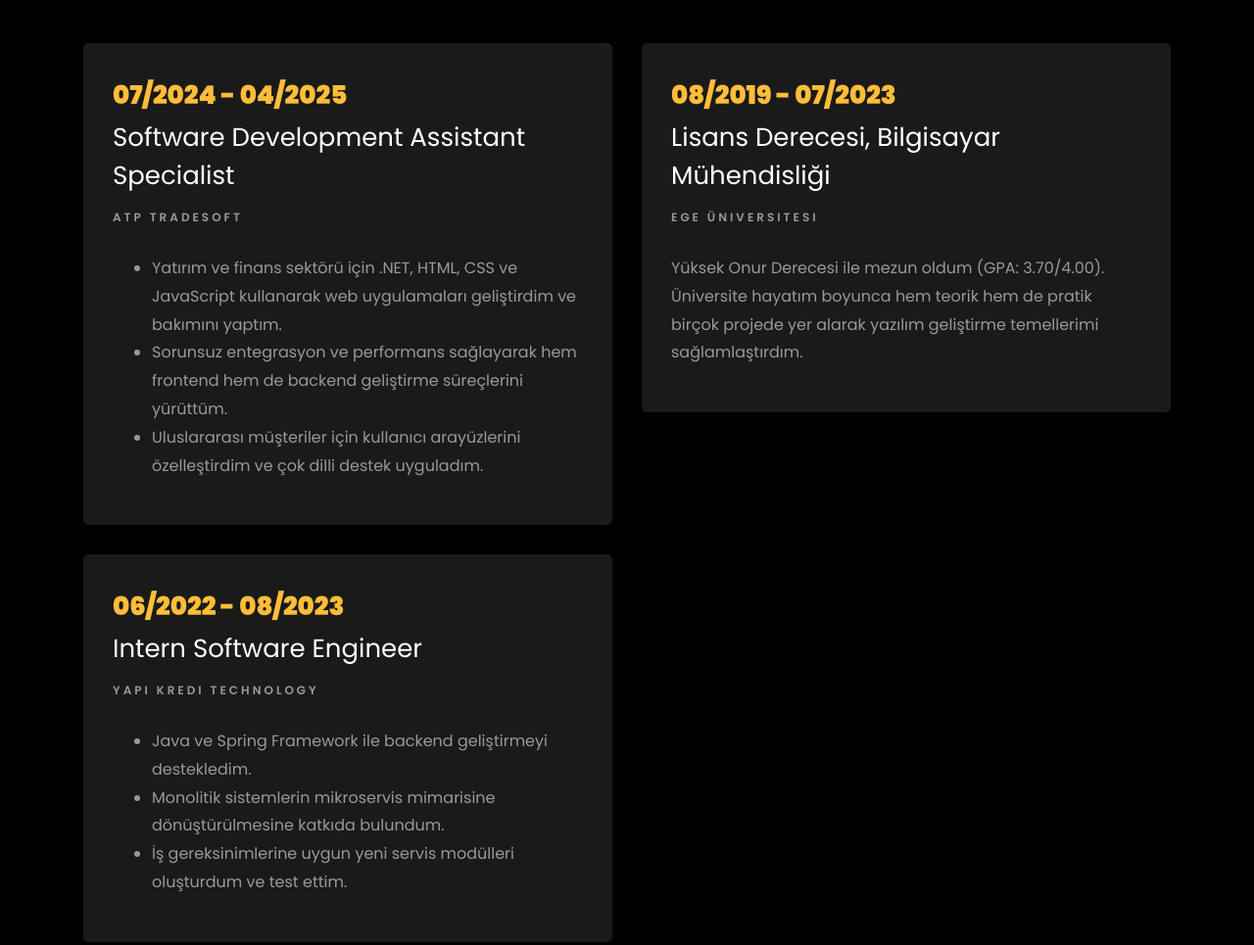
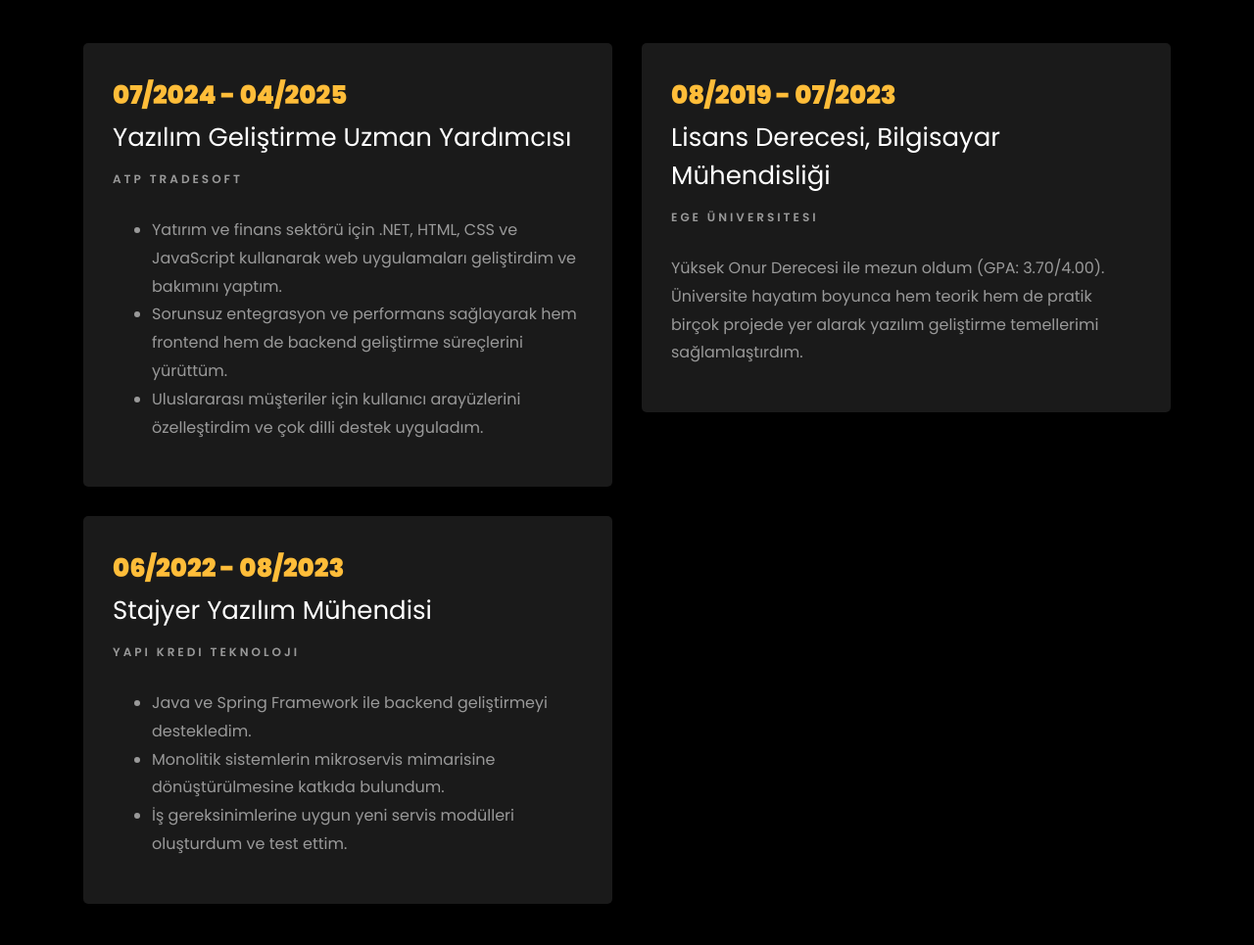
Before and after one commit to ersinelmas/ersinelmas.github.io, a plain HTML site: page index.html in a window 1280 px wide. Shown: the part 1760-2725 px from the top of the page at 98% size. Drawn offline with Linux system fonts and the light colour scheme; files whose address does not match are found by name.

Commit message:
Update text styles and translations in index.html

```diff
--- a/index.html
+++ b/index.html
@@ -48,7 +48,7 @@
                 <div class="col-md-12 ftco-animate text-center">
                     <div class="text">
                         <span class="subheading">Yazılım Geliştirici & Full-Stack Developer</span>
-                        <h1 class="mb-4 mt-3">Ersin Elmas</h1>
+                        <h1 class="mb-4" style="text-transform: none;">Ersin Elmas</h1>
                         <p class="mb-4" style="text-transform: none;">Java, Spring, .NET ve React gibi modern teknolojilerle verimli, ölçeklenebilir ve kullanıcı odaklı web uygulamaları geliştiriyorum.</p>
                         <p><a href="#contact-section" class="btn btn-primary py-3 px-4" style="text-transform: none;">İletişime Geç</a>
                            <a href="#projects-section" class="btn btn-white btn-outline-white py-3 px-4" style="text-transform: none;">Projelerim</a></p>
@@ -102,7 +102,7 @@
                 <div class="col-md-6">
                     <div class="resume-wrap ftco-animate">
                         <span class="date">07/2024 - 04/2025</span>
-                        <h2 style="text-transform: none;">Software Development Assistant Specialist</h2>
+                        <h2 style="text-transform: none;">Yazılım Geliştirme Uzman Yardımcısı</h2>
                         <span class="position">ATP Tradesoft</span>
                         <p class="mt-4">
                             <ul>
@@ -114,8 +114,8 @@
                     </div>
                     <div class="resume-wrap ftco-animate">
                         <span class="date">06/2022 - 08/2023</span>
-                        <h2 style="text-transform: none;">Intern Software Engineer</h2>
-                        <span class="position">Yapı Kredi Technology</span>
+                        <h2 style="text-transform: none;">Stajyer Yazılım Mühendisi</h2>
+                        <span class="position">Yapı Kredi Teknoloji</span>
                         <p class="mt-4">
                             <ul>
                                 <li>Java ve Spring Framework ile backend geliştirmeyi destekledim.</li>
@@ -409,7 +409,7 @@
                         <div class="icon d-flex align-items-center justify-content-center">
                             <span class="icon-globe"></span>
                         </div>
-                        <h3 class="mb-4">Sosyal Medya</h3>
+                        <h3 class="mb-4" style="text-transform: none;">Sosyal Medya</h3>
                         <p><a href="https://linkedin.com/in/ersin-elmas" target="_blank">LinkedIn</a> <br> <a href="https://github.com/ersinelmas" target="_blank">GitHub</a></p>
                     </div>
                 </div>
```
